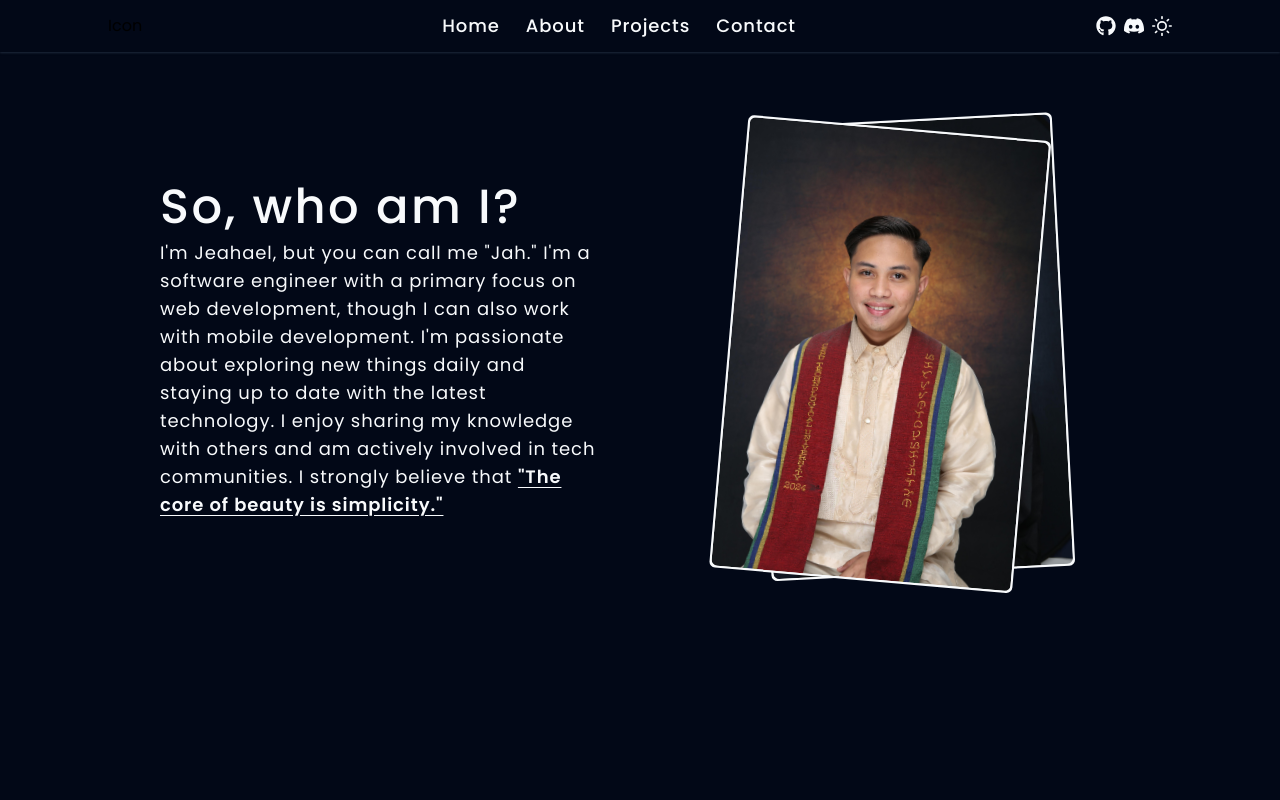
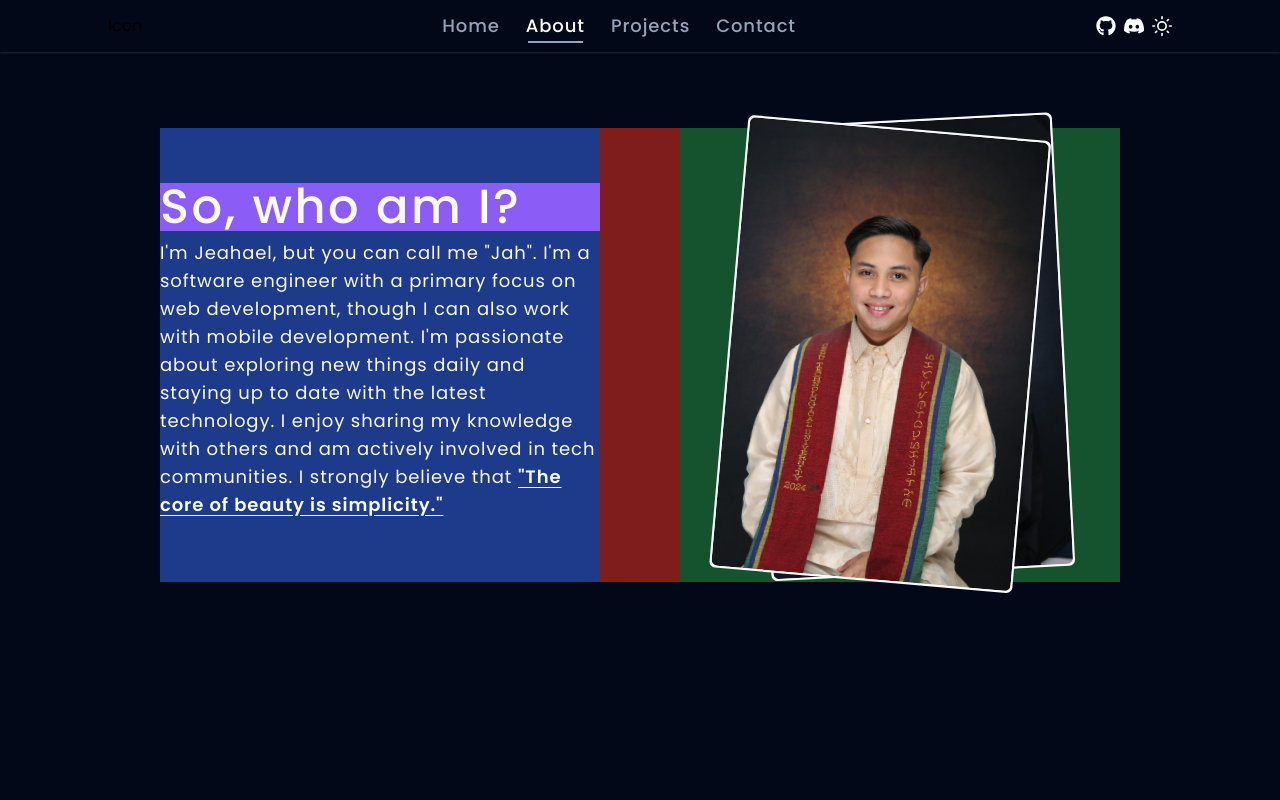
Before and after one commit to jah09/jahfolioversion2, a React (Vite) app: page /about in a window 1280 px wide. Shown: the top 800 px of the page. Built offline with nearby package versions, Linux system fonts and the light colour scheme; no server answers.

Commit message:
"Updated Footer, Header, About, Contact, Hero, and Project pages with new functionality, styles, and event handlers."

```diff
--- a/src/components/layout/Header.tsx
+++ b/src/components/layout/Header.tsx
@@ -1,6 +1,6 @@
 import React, { useState, useEffect } from "react";
 import { Button } from "../ui/button";
-import { Link } from "react-router-dom";
+import { NavLink } from "react-router-dom";
 import { FaGithub } from "react-icons/fa";
 import { BsDiscord } from "react-icons/bs";
 import { RiMoonClearFill } from "react-icons/ri";
@@ -39,36 +39,52 @@ const Header = () => {
           <nav className="max-sm:hidden sm:hidden  md:block stroke">
             <ul className="flex gap-x-4 cursor-pointer  text-lg">
               <li>
-                <Link
+                <NavLink
                   to="/"
-                  className="text-foreground font-medium tracking-wider  "
+                  className={({ isActive }) =>
+                    `font-medium tracking-wider text-foreground ${
+                      isActive ? "active" : "text-mutedForeground"
+                    }`
+                  }
                 >
                   Home
-                </Link>
+                </NavLink>
               </li>
               <li>
-                <Link
+                <NavLink
                   to="/about"
-                  className="text-foreground  font-medium tracking-wider "
+                  className={({ isActive }) =>
+                    `font-medium tracking-wider text-foreground ${
+                      isActive ? "active" : "text-mutedForeground"
+                    }`
+                  }
                 >
                   About
-                </Link>
+                </NavLink>
               </li>
               <li>
-                <Link
+                <NavLink
                   to="/projects"
-                  className="text-foreground  font-medium tracking-wider "
+                  className={({ isActive }) =>
+                    `font-medium tracking-wider text-foreground ${
+                      isActive ? "active" : "text-mutedForeground"
+                    }`
+                  }
                 >
                   Projects
-                </Link>
+                </NavLink>
               </li>
               <li>
-                <Link
+                <NavLink
                   to="/contact"
-                  className="text-foreground  font-medium tracking-wider "
+                  className={({ isActive }) =>
+                    `font-medium tracking-wider text-foreground ${
+                      isActive ? "active" : "text-mutedForeground"
+                    }`
+                  }
                 >
                   Contact
-                </Link>
+                </NavLink>
               </li>
             </ul>
           </nav>
@@ -138,30 +154,33 @@ const Header = () => {
                 <h1 className="text-foreground text-xl font-bold">Menu</h1>
                 <ul className="  gap-x-3 cursor-pointer  text-lg mt-6">
                   <li>
-                    <Link to="/" className="text-foreground font-medium ">
+                    <NavLink to="/" className="text-foreground font-medium ">
                       Home
-                    </Link>
+                    </NavLink>
                   </li>
                   <li>
-                    <Link to="/about" className="text-foreground  font-medium ">
+                    <NavLink
+                      to="/about"
+                      className="text-foreground  font-medium "
+                    >
                       About
-                    </Link>
+                    </NavLink>
                   </li>
                   <li>
-                    <Link
+                    <NavLink
                       to="/projects"
                       className="text-foreground  font-medium "
                     >
                       Projects
-                    </Link>
+                    </NavLink>
                   </li>
                   <li>
-                    <Link
+                    <NavLink
                       to="/contact"
                       className="text-foreground  font-medium "
                     >
                       Contact
-                    </Link>
+                    </NavLink>
                   </li>
                 </ul>
               </div>
--- a/src/index.css
+++ b/src/index.css
@@ -154,6 +154,9 @@ nav.stroke ul li a:after
   background: var(--muted-foreground);
   height: 2px;
 }
+nav.stroke ul li a.active:after {
+  width: 80%;
+}
 nav.stroke ul li a:hover:after {
   width: 80%;
 }
--- a/src/pages/About/AboutMe.tsx
+++ b/src/pages/About/AboutMe.tsx
@@ -1,31 +1,34 @@
 import React, { useEffect } from "react";
 import Skill from "@/pages/About/Skill";
-import Certification from '@/pages/About/Certification'
+import Certification from "@/pages/About/Certification";
 import aboutImageOne from "@/assets/image/aboutImageOne.jpeg";
 import aboutImageTwo from "@/assets/image/aboutImageTwo.jpeg";
 
 const About = () => {
   //Hooks
-    useEffect(() => {
-      window.scrollTo(0, 0);
-    }, []);
+  useEffect(() => {
+    window.scrollTo(0, 0);
+  }, []);
   return (
-    <section className=" bg-background   ">
-      <div className=" lg:px-20  min-h-screen ">
+    <section className="bg-background">
+      <div className="lg:px-20  min-h-screen">
         <div className="py-20">
-          <div className="flex mx-20 ">
-            <div className=" w-1/2 flex flex-col justify-center  ">
-              <h1 className="text-foreground text-5xl font-medium tracking-wider">
+          <div className="mx-20  bg-red-900 flex">
+            {/* Description */}
+            <div className=" w-1/2 flex flex-col justify-center bg-blue-900">
+              <h1 className="text-foreground text-5xl font-medium tracking-wider max-sm:bg-red-500 sm:bg-blue-200 md:bg-green-500 lg:bg-orange-500 xl:bg-violet-500 ">
                 So, who am I?
               </h1>
               <p className="text-foreground text-lg py-2 tracking-wider">
-                I'm Jeahael, but you can call me "Jah." I'm a software engineer
-                with a primary focus on web development, though I can also work with
-                mobile development. I'm passionate about exploring new things
-                daily and staying up to date with the latest technology. I enjoy
-                sharing my knowledge with others and am actively involved in
-                tech communities. I strongly believe that{" "}
-                <span className="font-semibold underline underline-offset-4 ">"The core of beauty is simplicity."</span>
+                I'm Jeahael, but you can call me "Jah". I'm a software engineer
+                with a primary focus on web development, though I can also work
+                with mobile development. I'm passionate about exploring new
+                things daily and staying up to date with the latest technology.
+                I enjoy sharing my knowledge with others and am actively
+                involved in tech communities. I strongly believe that{" "}
+                <span className="font-semibold underline underline-offset-4 ">
+                  "The core of beauty is simplicity."
+                </span>
               </p>
               {/* <p className="text-foreground text-lg">
                 Lorem ipsum dolor sit amet consectetur adipisicing elit. Enim
@@ -34,7 +37,9 @@ const About = () => {
                 assumenda amet rerum exercitationem.
               </p> */}
             </div>
-            <div className=" w-1/2 flex justify-center ml-20 ">
+
+            {/* Image */}
+            <div className=" w-1/2 flex justify-center ml-20 bg-green-900">
               <div className="relative group">
                 <div className="rounded-md bg-accentForeground p-0.5 origin-top rotate-[5deg] hover:skew-y-2  z-20 relative  group-hover:z-10 transition-all duration-300 ease-in-out">
                   <img
@@ -57,7 +62,6 @@ const About = () => {
           </div>
         </div>
       </div>
-
     </section>
   );
 };
--- a/src/pages/Contact.tsx
+++ b/src/pages/Contact.tsx
@@ -4,6 +4,13 @@ import { MdEmail } from "react-icons/md";
 import { BiSolidPhoneCall } from "react-icons/bi";
 import { FaMapLocationDot } from "react-icons/fa6";
 const Contact = () => {
+  //Event handler
+  const handleContact = (buttonType: string) => {
+    if (buttonType === "email") {
+      window.location.href =
+        "mailto:jlsuhot@gmail.com?subject=Contact from portfolio";
+    }
+  };
   return (
     <section className=" bg-background">
       <div className="lg:px-20 min-h-screen">
@@ -18,11 +25,17 @@ const Contact = () => {
               </h1>
               <div className="mt-10">
                 {/* Email */}
-                <div className="flex space-x-3 py-1">
+                <div
+                  className="flex space-x-3 py-1 cursor-pointer"
+                  onClick={() => handleContact("email")}
+                >
                   <span>
                     <MdEmail className="w-8 h-8 text-foreground items-center" />
                   </span>
-                  <label htmlFor="" className="text-foreground text-xl">
+                  <label
+                    htmlFor=""
+                    className="text-foreground text-xl cursor-pointer"
+                  >
                     jlsuhot@gmail.com
                   </label>
                 </div>
--- a/src/pages/Project/index.tsx
+++ b/src/pages/Project/index.tsx
@@ -6,50 +6,19 @@ import projectsData from "@/data/Project/projects";
 import { Link } from "react-router-dom";
 import { TechStack } from "@/data/Project/projects";
 import { TECH_TAGS } from "@/data/constants/data/tags";
+
 const Projects = () => {
+  //States
   const [selectedTag, setSelectedTag] = useState<string>("all");
   const ref = useRef<HTMLDivElement>(null);
   const [passedProjectsData, setPassedProjectData] =
     useState<object>(projectsData);
-  // const tag = [
-  //   {
-  //     name: "All",
-  //     tag: "all",
-  //   },
-  //   {
-  //     name: "ReactJs",
-  //     tag: "reactjs",
-  //   },
-  //   {
-  //     name: "Laravel",
-  //     tag: "laravel",
-  //   },
-  //   {
-  //     name: "React Native",
-  //     tag: "reactnative",
-  //   },
-  //   {
-  //     name: "VueJs",
-  //     tag: "vuejs",
-  //   },
-  //   {
-  //     name: "Firebase",
-  //     tag: "firebase",
-  //   },
-  //   {
-  //     name: "MySQL",
-  //     tag: "mysql",
-  //   },
-  //   {
-  //     name: "Mobile",
-  //     tag: "mobile",
-  //   },
-  //   {
-  //     name: "Web",
-  //     tag: "web",
-  //   },
-  // ];
   const [tags, setTags] = useState<object>(TECH_TAGS);
+
+  //Hooks
+  useEffect(() => {
+    window.scrollTo(0, 0);
+  }, []);
 
   /**
    * When the selectedTag changes, the passedProjectData will be set to the filtered <data value="Project[]">
@@ -81,7 +50,8 @@ const Projects = () => {
 
           <div className="">
             <ul className="flex space-x-3 mt-2">
-              {tags && Object.values(tags).map((item, index: number) => {
+              {tags &&
+                Object.values(tags).map((item, index: number) => {
                   return (
                     <li
                       className={`${
```
Also changed, not shown: src/components/layout/Footer.tsx (+23 -2 lines), src/pages/Hero.tsx (+32 -5 lines), 1 other file (tests, documents, lock files or other folders). Lines whose indentation alone changed are shown as unchanged.
